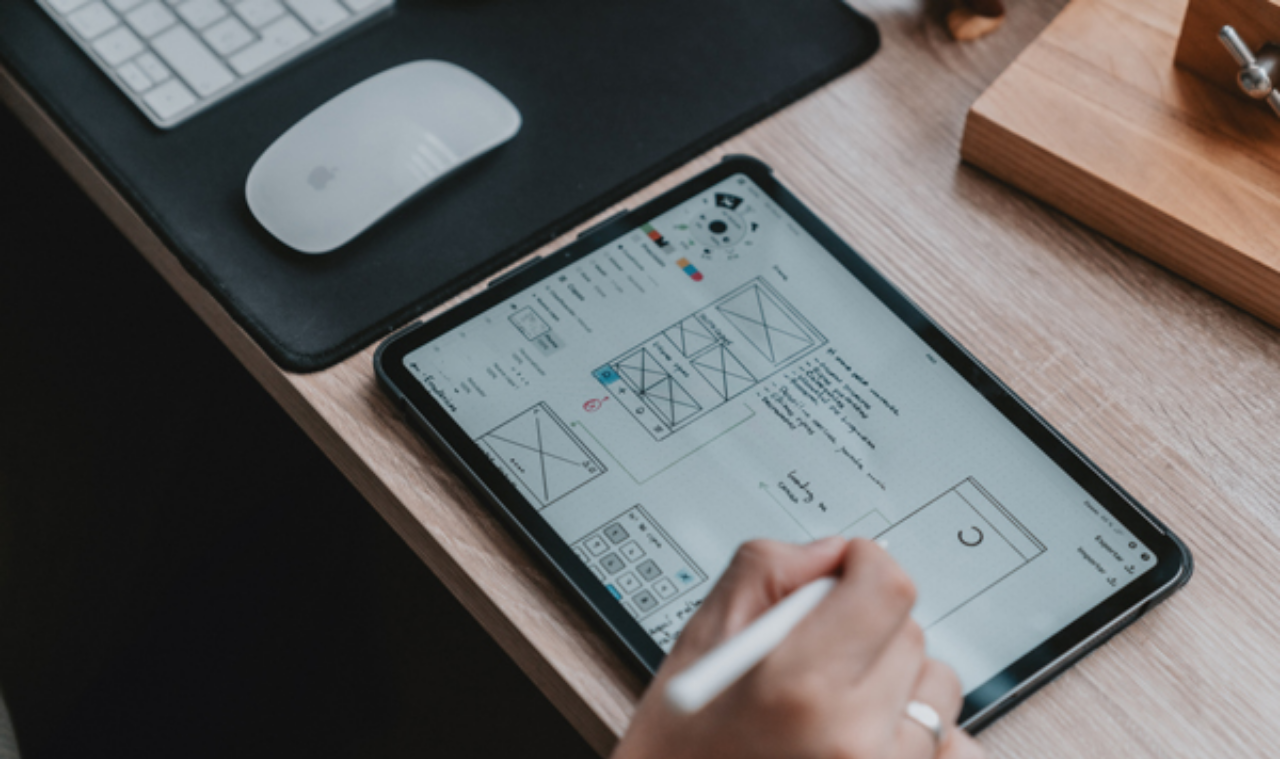
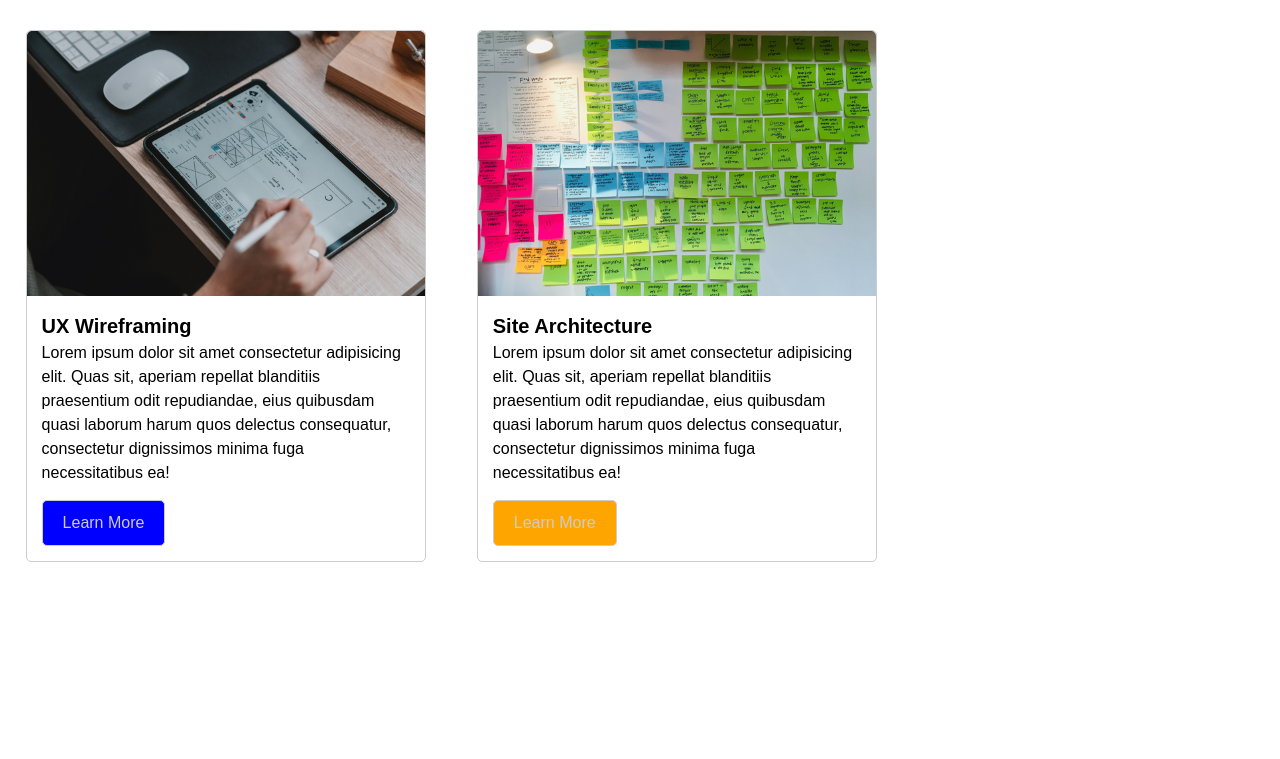
Before and after one commit to NN010/oocss-modular-theme-demo, a plain HTML site: page index.html in a window 1280 px wide. Shown: the top 759 px of the page. Drawn offline with Linux system fonts and the light colour scheme.

Commit message:
End of class.

```diff
--- a/css/styles.css
+++ b/css/styles.css
@@ -24,5 +24,46 @@ section {
 }
 
 /** STRUCTURE **/
+.card {
+	border-radius: 0.5rem;
+	border: 0.1rem solid #ccc;
+	width: 40rem;
+	margin: 3rem 2%;
+}
+
+.card-body {
+	padding: 1.5rem;
+}
+
+h4 {
+	font-size: 2rem;
+}
+
+p {
+	margin-bottom: 1.5rem;
+}
+
+.btn {
+	padding: 1rem 2rem;
+	border-radius: 0.5rem;
+    border: 0.1rem solid #ccc;
+	text-decoration: none;
+	display: inline-block;
+}
 
 /** STYLE **/
+.border-radius-top {
+	border-top-left-radius: 0.5rem;
+	border-top-right-radius: 0.5rem;
+}
+
+/* btn colours */
+.btn-blue {
+	background-color: blue;
+	color: #ccc;
+}
+
+.btn-orange {
+	background-color: orange;
+	color: #ccc;
+}
--- a/index.html
+++ b/index.html
@@ -13,22 +13,22 @@
     <body>
         <section>
             <!-- card one -->
-            <div class="">
-                <img src="img/ux-wireframing.jpg" alt="Wireframing">
-                <div class="">
+            <div class="card card-style">
+                <img class="border-radius-top " src="img/ux-wireframing.jpg" alt="Wireframing">
+                <div class="card-body">
                     <h4>UX Wireframing</h4>
                     <p>Lorem ipsum dolor sit amet consectetur adipisicing elit. Quas sit, aperiam repellat blanditiis praesentium odit repudiandae, eius quibusdam quasi laborum harum quos delectus consequatur, consectetur dignissimos minima fuga necessitatibus ea!</p>
-                    <a class="" href="#">Learn More</a>
+                    <a class="btn btn-blue" href="#">Learn More</a>
                 </div>
             </div>
 
             <!-- card two -->
-            <div class="">
-                <img src="img/site-architecture.jpg" alt="Content organization">
-                <div class="">
+            <div class="card card-style">
+                <img class="border-radius-top " src="img/site-architecture.jpg" alt="Content organization">
+                <div class="card-body">
                     <h4>Site Architecture</h4>
                     <p>Lorem ipsum dolor sit amet consectetur adipisicing elit. Quas sit, aperiam repellat blanditiis praesentium odit repudiandae, eius quibusdam quasi laborum harum quos delectus consequatur, consectetur dignissimos minima fuga necessitatibus ea!</p>
-                    <a class="" href="#">Learn More</a>
+                    <a class="btn btn-orange" href="#">Learn More</a>
                 </div>
             </div>
         </section>
```
